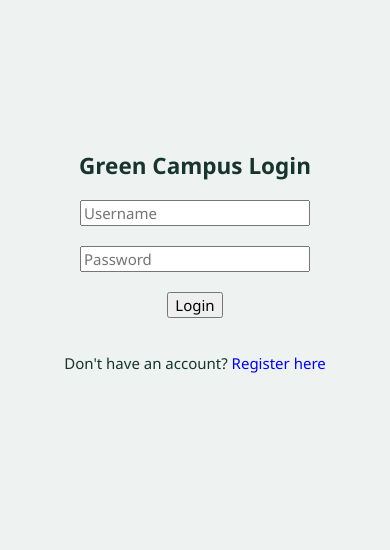
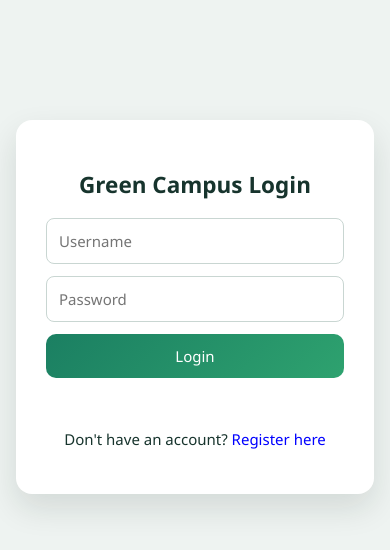
Before and after one commit to pankaj2816/green_campus, a React (Create React App) app in the folder frontend_green_campus/green-campus-frontend/: page / in a window 390 px wide. Shown: the top 550 px of the page. Built offline with nearby package versions, Linux system fonts and the light colour scheme; no server answers.

Commit message:
Improve mobile login flow reliability

```diff
--- a/frontend_green_campus/green-campus-frontend/src/pages/Login.js
+++ b/frontend_green_campus/green-campus-frontend/src/pages/Login.js
@@ -6,43 +6,59 @@ import { dashboardCopy } from "../config/dashboardConfig";
 function Login() {
   const [username, setUsername] = useState("");
   const [password, setPassword] = useState("");
+  const [loading, setLoading] = useState(false);
+  const [message, setMessage] = useState("");
   const navigate = useNavigate();
 
   const handleLogin = async () => {
+    setLoading(true);
+    setMessage("");
+
     try {
       const data = await loginUser(username, password);
 
       if (data?.access_token) {
         localStorage.setItem("token", data.access_token);
-        navigate("/dashboard");
+        window.location.assign("/dashboard");
       } else {
-        alert(dashboardCopy.auth.loginInvalid);
+        setMessage(dashboardCopy.auth.loginInvalid);
       }
     } catch (error) {
-      alert(error.message || dashboardCopy.auth.loginFailed);
+      setMessage(error.message || dashboardCopy.auth.loginFailed);
+    } finally {
+      setLoading(false);
     }
   };
 
 return (
-  <div style={{ textAlign: "center", marginTop: "150px" }}>
+  <div style={styles.container}>
     <h2>{dashboardCopy.auth.loginTitle}</h2>
 
     <input
       placeholder="Username"
+      value={username}
       onChange={(e) => setUsername(e.target.value)}
+      style={styles.input}
     />
-    <br /><br />
 
     <input
       type="password"
       placeholder="Password"
+      value={password}
       onChange={(e) => setPassword(e.target.value)}
+      style={styles.input}
+      onKeyDown={(e) => {
+        if (e.key === "Enter" && !loading) {
+          handleLogin();
+        }
+      }}
     />
-    <br /><br />
 
-    <button onClick={handleLogin}>Login</button>
+    <button onClick={handleLogin} style={styles.button} disabled={loading}>
+      {loading ? "Signing in..." : "Login"}
+    </button>
 
-    <br /><br />
+    <p style={styles.message}>{message}</p>
 
     <p>
       {dashboardCopy.auth.noAccountText}{" "}
@@ -59,4 +75,39 @@ return (
 
 }
 
+const styles = {
+  container: {
+    width: "min(360px, calc(100vw - 32px))",
+    margin: "120px auto",
+    textAlign: "center",
+    padding: "30px",
+    background: "#ffffff",
+    borderRadius: "16px",
+    boxShadow: "0 14px 32px rgba(15, 32, 28, 0.12)",
+  },
+  input: {
+    display: "block",
+    width: "100%",
+    padding: "12px",
+    margin: "12px 0",
+    borderRadius: "8px",
+    border: "1px solid #c9d6d2",
+    boxSizing: "border-box",
+  },
+  button: {
+    width: "100%",
+    padding: "12px 18px",
+    background: "linear-gradient(135deg, #1b7f62, #2ea26f)",
+    color: "#fff",
+    border: "none",
+    borderRadius: "10px",
+    cursor: "pointer",
+  },
+  message: {
+    minHeight: "24px",
+    marginTop: "12px",
+    color: "#a62b34",
+  },
+};
+
 export default Login;
```
